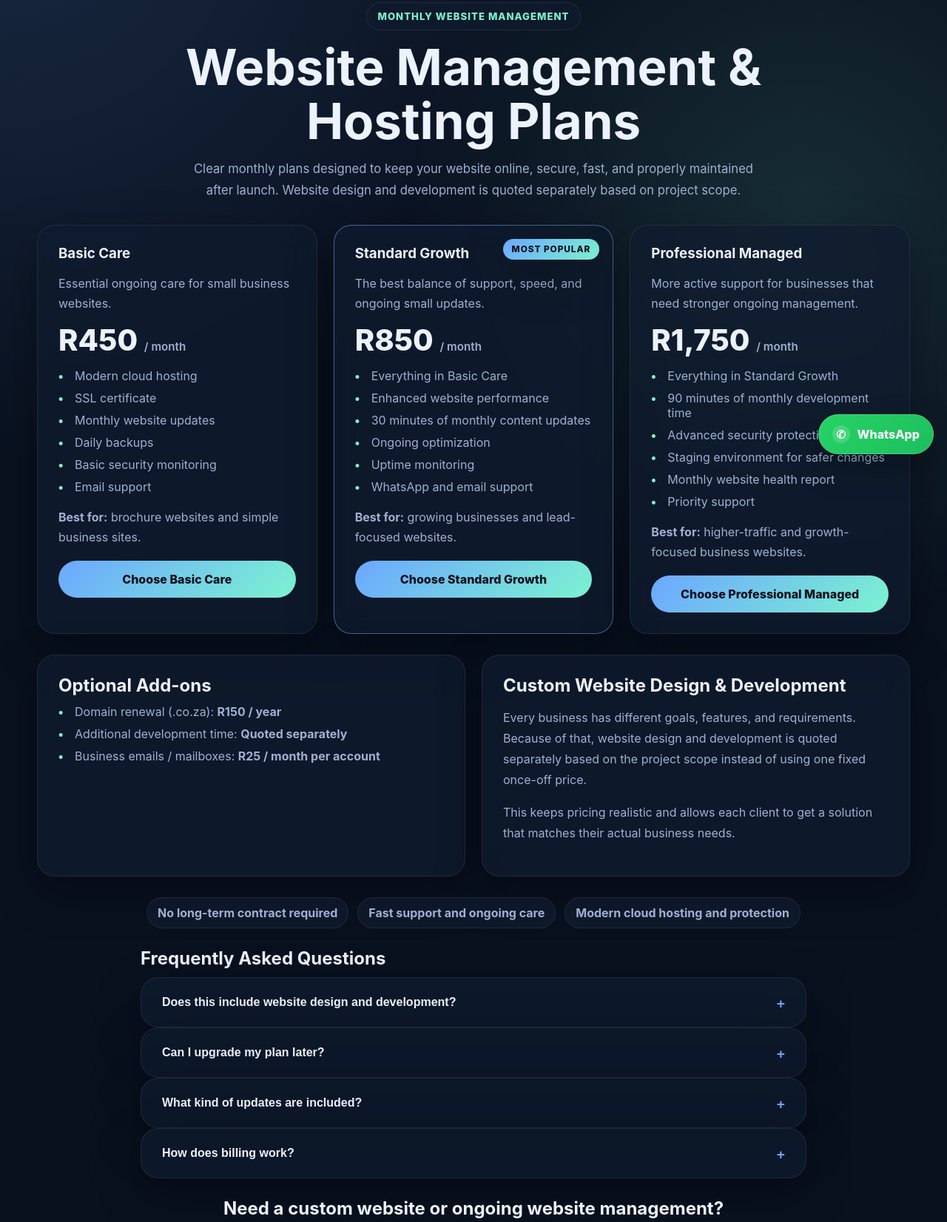
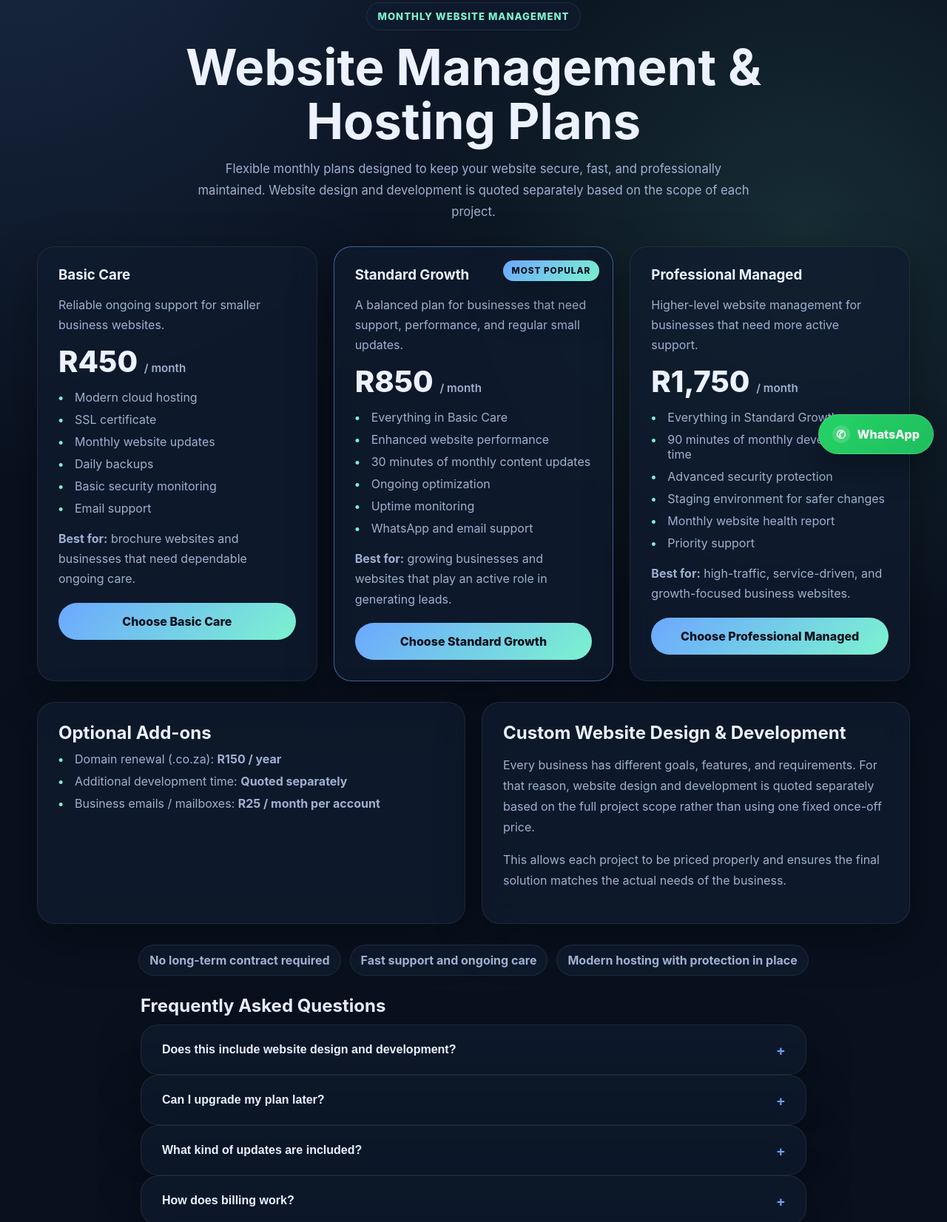
Before and after one commit to UnarineL/Bdt-agency-site, a plain HTML site: page bdt-agency-site-v/pricing.html in a window 1280 px wide. Shown: the part 168-1820 px from the top of the page at 74% size. Drawn offline with Linux system fonts and the light colour scheme.

Commit message:
Revise pricing page text for clarity and professionalism

```diff
--- a/bdt-agency-site-v/pricing.html
+++ b/bdt-agency-site-v/pricing.html
@@ -39,15 +39,15 @@
         <span class="section-kicker">Monthly Website Management</span>
         <h1>Website Management &amp; Hosting Plans</h1>
         <p class="subtitle">
-          Clear monthly plans designed to keep your website online, secure, fast, and properly maintained
-          after launch. Website design and development is quoted separately based on project scope.
+          Flexible monthly plans designed to keep your website secure, fast, and professionally maintained.
+          Website design and development is quoted separately based on the scope of each project.
         </p>
       </div>
 
       <div class="pricing-grid">
         <article class="price-card reveal">
           <h3>Basic Care</h3>
-          <p class="plan-note">Essential ongoing care for small business websites.</p>
+          <p class="plan-note">Reliable ongoing support for smaller business websites.</p>
           <div class="price">R450 <span>/ month</span></div>
           <ul>
             <li>Modern cloud hosting</li>
@@ -57,14 +57,14 @@
             <li>Basic security monitoring</li>
             <li>Email support</li>
           </ul>
-          <p class="plan-fit"><strong>Best for:</strong> brochure websites and simple business sites.</p>
+          <p class="plan-fit"><strong>Best for:</strong> brochure websites and businesses that need dependable ongoing care.</p>
           <a class="btn btn-primary plan-select" href="contact.html?plan=Basic%20Care">Choose Basic Care</a>
         </article>
 
         <article class="price-card highlight reveal">
           <span class="badge">Most Popular</span>
           <h3>Standard Growth</h3>
-          <p class="plan-note">The best balance of support, speed, and ongoing small updates.</p>
+          <p class="plan-note">A balanced plan for businesses that need support, performance, and regular small updates.</p>
           <div class="price">R850 <span>/ month</span></div>
           <ul>
             <li>Everything in Basic Care</li>
@@ -74,13 +74,13 @@
             <li>Uptime monitoring</li>
             <li>WhatsApp and email support</li>
           </ul>
-          <p class="plan-fit"><strong>Best for:</strong> growing businesses and lead-focused websites.</p>
+          <p class="plan-fit"><strong>Best for:</strong> growing businesses and websites that play an active role in generating leads.</p>
           <a class="btn btn-primary plan-select" href="contact.html?plan=Standard%20Growth">Choose Standard Growth</a>
         </article>
 
         <article class="price-card reveal">
           <h3>Professional Managed</h3>
-          <p class="plan-note">More active support for businesses that need stronger ongoing management.</p>
+          <p class="plan-note">Higher-level website management for businesses that need more active support.</p>
           <div class="price">R1,750 <span>/ month</span></div>
           <ul>
             <li>Everything in Standard Growth</li>
@@ -90,7 +90,7 @@
             <li>Monthly website health report</li>
             <li>Priority support</li>
           </ul>
-          <p class="plan-fit"><strong>Best for:</strong> higher-traffic and growth-focused business websites.</p>
+          <p class="plan-fit"><strong>Best for:</strong> high-traffic, service-driven, and growth-focused business websites.</p>
           <a class="btn btn-primary plan-select" href="contact.html?plan=Professional%20Managed">Choose Professional Managed</a>
         </article>
       </div>
@@ -109,11 +109,13 @@
           <div class="custom-build-note">
             <h2>Custom Website Design &amp; Development</h2>
             <p>
-              Every business has different goals, features, and requirements. Because of that, website design
-              and development is quoted separately based on the project scope instead of using one fixed once-off price.
+              Every business has different goals, features, and requirements. For that reason,
+              website design and development is quoted separately based on the full project scope
+              rather than using one fixed once-off price.
             </p>
             <p>
-              This keeps pricing realistic and allows each client to get a solution that matches their actual business needs.
+              This allows each project to be priced properly and ensures the final solution matches
+              the actual needs of the business.
             </p>
           </div>
         </div>
@@ -123,7 +125,7 @@
         <div class="trust-points">
           <div class="trust-pill">No long-term contract required</div>
           <div class="trust-pill">Fast support and ongoing care</div>
-          <div class="trust-pill">Modern cloud hosting and protection</div>
+          <div class="trust-pill">Modern hosting with protection in place</div>
         </div>
       </section>
 
@@ -134,8 +136,8 @@
           <button class="faq-question" type="button">Does this include website design and development?</button>
           <div class="faq-answer">
             <p>
-              No. Website design and development is quoted separately based on the project scope. These monthly plans
-              cover hosting, support, maintenance, updates, and ongoing website care after launch.
+              No. Website design and development is quoted separately based on the project scope.
+              These monthly plans cover hosting, support, maintenance, updates, and ongoing website care after launch.
             </p>
           </div>
         </div>
@@ -144,7 +146,7 @@
           <button class="faq-question" type="button">Can I upgrade my plan later?</button>
           <div class="faq-answer">
             <p>
-              Yes. If your business grows or you need more active support, your plan can be upgraded to match your needs.
+              Yes. As your business grows or your needs change, your plan can be adjusted to give you the right level of support.
             </p>
           </div>
         </div>
@@ -153,8 +155,8 @@
           <button class="faq-question" type="button">What kind of updates are included?</button>
           <div class="faq-answer">
             <p>
-              This usually includes text changes, image updates, small content edits, and general website upkeep.
-              Larger changes or new features are quoted separately where needed.
+              This usually includes text edits, image changes, small content updates, and general website upkeep.
+              Larger changes or new functionality are quoted separately when needed.
             </p>
           </div>
         </div>
@@ -163,16 +165,16 @@
           <button class="faq-question" type="button">How does billing work?</button>
           <div class="faq-answer">
             <p>
-              Monthly plans are billed in advance. Annual options can also be discussed depending on the project and support needs.
+              Monthly plans are billed in advance. Annual options can also be discussed depending on your project and support requirements.
             </p>
           </div>
         </div>
       </section>
 
       <section class="pricing-cta reveal">
-        <h2>Need a custom website or ongoing website management?</h2>
+        <h2>Need a custom website or ongoing website support?</h2>
         <p>
-          Let’s discuss your project, your goals, and the best ongoing plan for your business.
+          Let’s talk about your project, your business goals, and the best ongoing plan for what you need.
         </p>
         <div class="cta-actions">
           <a class="btn btn-primary" href="contact.html">Request a Quote</a>
@@ -186,7 +188,7 @@
     <div class="container footer-grid">
       <div>
         <h3>Blessing DevTech Solutions</h3>
-        <p>Modern websites, automation, and digital solutions built for real business needs.</p>
+        <p>We build websites, automation tools, and digital systems that help businesses operate better and grow.</p>
       </div>
       <div>
         <h4>Contact</h4>
```
